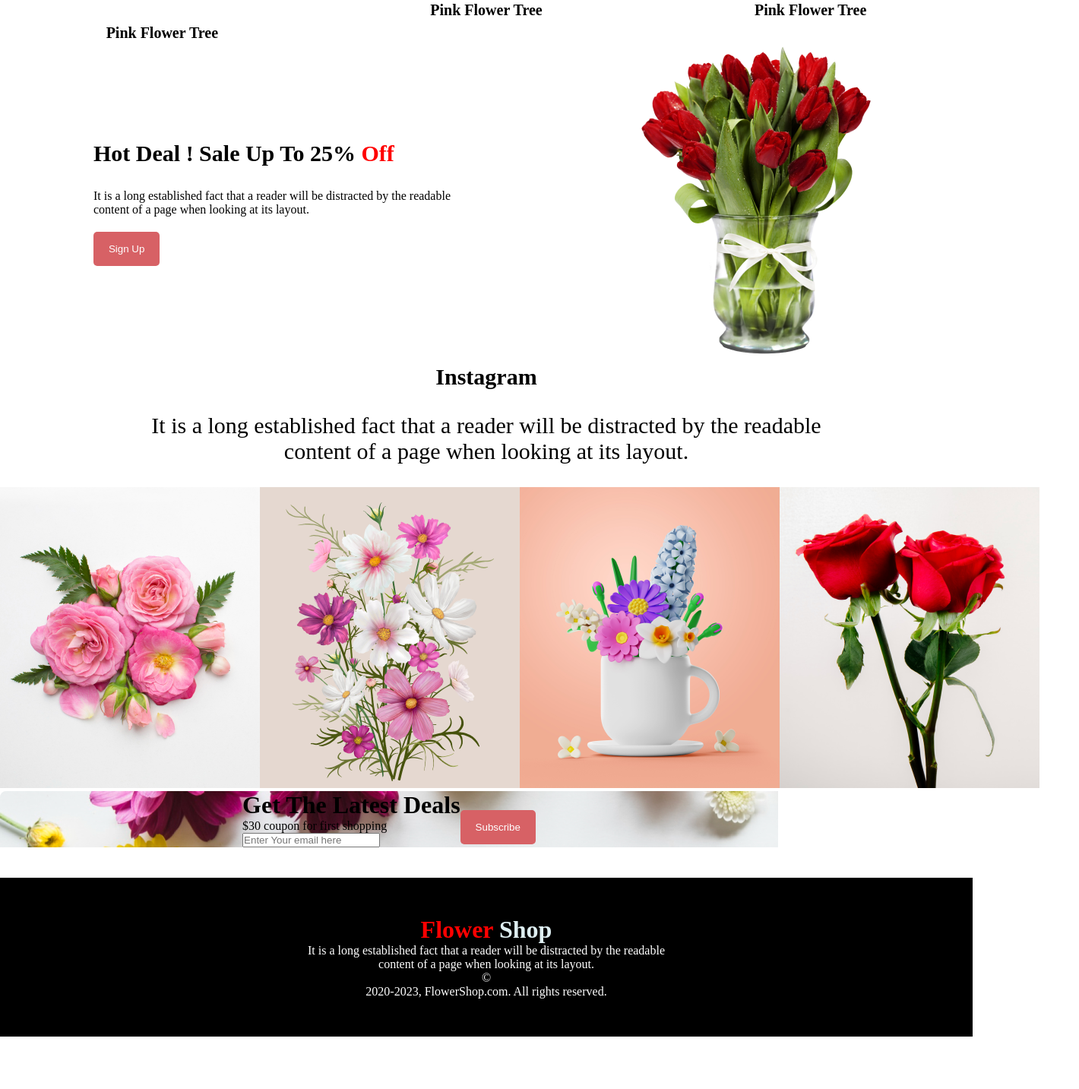
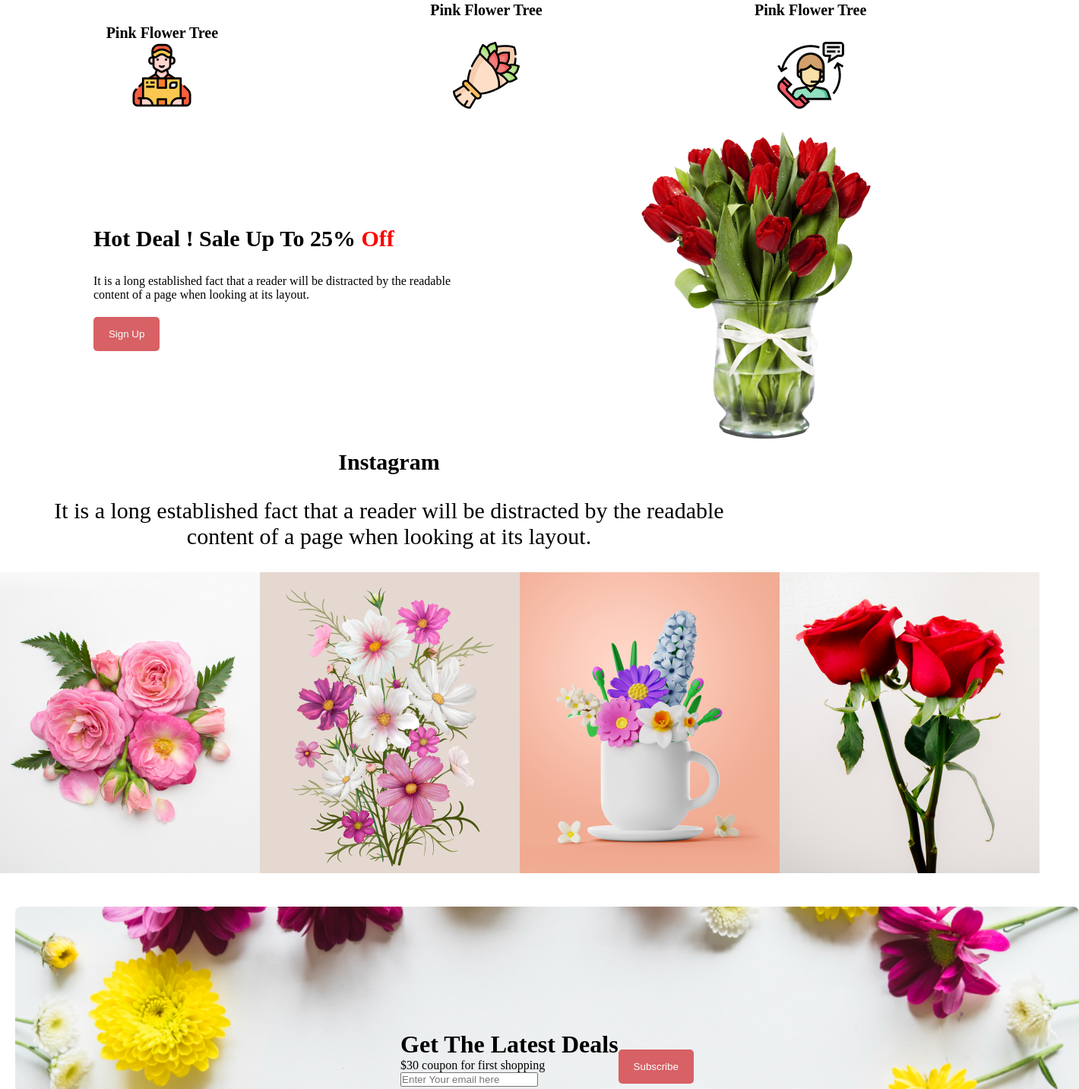
Before and after one commit to bnafak/flower-shop, a plain HTML site: page index.html in a window 1280 px wide. Shown: the part 1057-2490 px from the top of the page at 76% size, 1420 px wide, since content can reach past the window. Before the commit the page ends 2421 px from the top, so only its background shows below. Drawn offline with Linux system fonts and the light colour scheme.

Commit message:
add section added

```diff
--- a/index.html
+++ b/index.html
@@ -49,6 +49,31 @@
             </div>
         </section>
 
+
+        <section>
+            <div class="flower-advertistment">
+
+                <div class="delivery">
+                    <img class="add-pic" src="imges/Group 57.png" alt="Flower Shop">
+                    <p></p>
+                </div>
+
+                <div class="local">
+                    <img class="add-pic" src="imges/Group 58.png" alt="Flower Shop">
+                    <p></p>
+                </div>
+
+                <div class="free-support">
+                    <img class="add-pic" src="imges/Group 59.png" alt="Flower Shop">
+                    <p></p>
+                </div>
+
+            </div>
+
+        </section>
+
+
+
         <section>
             <div class="hot-deal-container">
                 <div class="hot-deal">
@@ -92,10 +117,10 @@
 
     <footer>
         <div class="ftr">
-            <h1> <span class="flower-spn">Flower</span> <span class="Shop-spn">Shop</span> </h1>
+            <h1 class="footer-title"> <span class="flower-spn">Flower</span> <span class="Shop-spn">Shop</span> </h1> <br>
                 <p>It is a long established fact that a reader will be distracted by the readable <br> content of a page when looking at its layout.</p>
 
-        &copy<p>2020-2023, FlowerShop.com. All rights reserved. </p>
+        &copy;<p>2020-2023, FlowerShop.com. All rights reserved. </p>
         </div>
 
     </footer>
--- a/style.css
+++ b/style.css
@@ -70,6 +70,18 @@
   height: 350px;
   padding: 40px 40px 0px 40px;
 }
+
+.flower-advertistment {
+  display: flex;
+  align-items: center;
+  justify-content: space-around;
+  margin-bottom: 20px;
+}
+
+.add-pic {
+  border-radius: 5px;
+}
+
 .hot-deal-container {
   border: lightpink;
   display: flex;
@@ -88,6 +100,7 @@
 }
 .instagram-container {
   text-align: center;
+  width: 80%;
 }
 .instagram-title {
   font-size: 30px;
@@ -102,22 +115,30 @@
   justify-content: space-around;
 }
 .latest-deal-container {
-  width: 80%;
+  /* width: 80%; */
   background-image: url("imges/Rectanglebg.png");
   display: flex;
   justify-content: center;
   align-items: center;
- margin-bottom: 40px;
+  margin: 40px 20px;
+  background-repeat: no-repeat;
+  background-size: cover;
+  height: 400px;
+  width: 1400px;
 }
-.ftr{
+.ftr {
   background-color: black;
   color: white;
   text-align: center;
   padding: 50px;
 }
-.flower-spn{
+.flower-spn {
   color: red;
 }
-.Shop-spn{
+.Shop-spn {
   color: #deeef1;
 }
+.footer-title {
+  font-size: 30px;
+  margin-bottom: 30px;
+}
```
Lines whose indentation alone changed are shown as unchanged.
